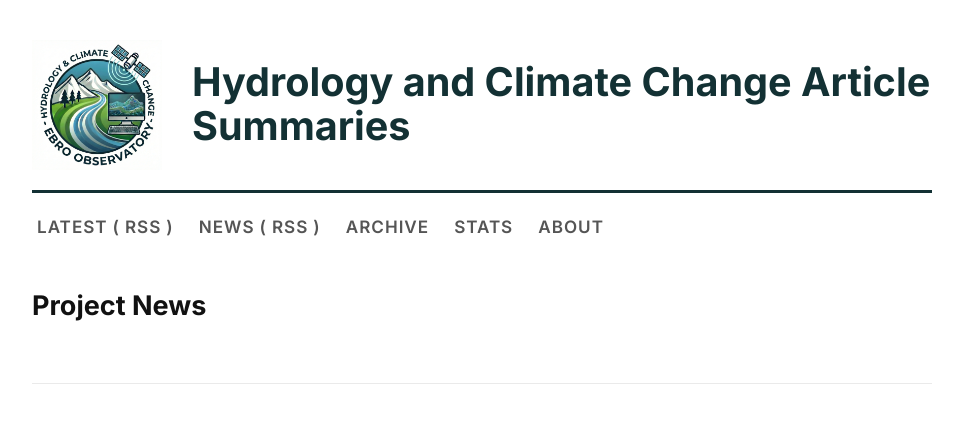
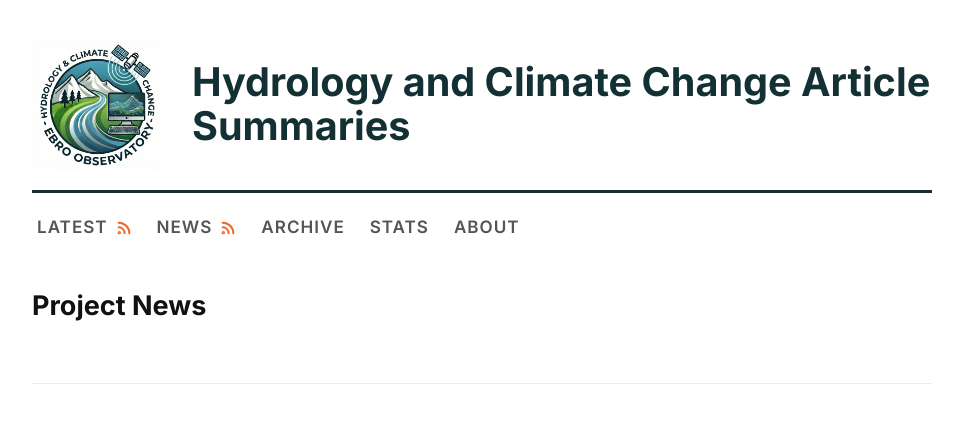
Before and after one commit to bitic/biblioassistant, a Python web app: template templates/news.html in a window 1280 px wide. Shown: the top 421 px of the page, without its empty margins (158-1121 px from the left). Run offline with Jinja, Linux system fonts and the light colour scheme; the template is opened without the code that fills it, so the values that code supplies are empty.

Commit message:
Replace (RSS) text with SVG icon in menu
- Added RSS icon styling (using the standard orange color #f26522).
- Replaced text labels with a modern SVG icon for better visual appeal.
- Maintained grouping and flexbox alignment.

This commit was coauthored by Gemini CLI

```diff
--- a/templates/base.html
+++ b/templates/base.html
@@ -96,7 +96,9 @@
         header nav a { color: #555; font-weight: 600; }
         header nav a:hover { color: var(--accent-color); }
 
-        .nav-item { display: flex; align-items: center; gap: 5px; color: #555; font-weight: 600; }
+        .nav-item { display: flex; align-items: center; gap: 8px; color: #555; font-weight: 600; }
+        .rss-icon { color: #f26522; vertical-align: middle; transition: transform 0.2s; }
+        .rss-icon:hover { transform: scale(1.2); }
 
         .paper-item { margin-bottom: 40px; }
         .paper-title { font-size: 1.4em; margin-bottom: 5px; display: block; font-weight: 600; font-family: var(--font-sans); }
@@ -166,8 +168,26 @@
             <h1><a href="/index.html">Hydrology and Climate Change Article Summaries</a></h1>
         </div>
         <nav>
-            <span class="nav-item"><a href="/index.html">Latest</a> (<a href="/feed.xml">RSS</a>)</span>
-            <span class="nav-item"><a href="/news.html">News</a> (<a href="/news.xml">RSS</a>)</span>
+            <span class="nav-item">
+                <a href="/index.html">Latest</a>
+                <a href="/feed.xml" title="Latest Articles RSS">
+                    <svg xmlns="http://www.w3.org/2000/svg" width="16" height="16" viewBox="0 0 24 24" fill="none" stroke="currentColor" stroke-width="3" stroke-linecap="round" stroke-linejoin="round" class="rss-icon">
+                        <path d="M4 11a9 9 0 0 1 9 9"></path>
+                        <path d="M4 4a16 16 0 0 1 16 16"></path>
+                        <circle cx="5" cy="19" r="1"></circle>
+                    </svg>
+                </a>
+            </span>
+            <span class="nav-item">
+                <a href="/news.html">News</a>
+                <a href="/news.xml" title="News RSS">
+                    <svg xmlns="http://www.w3.org/2000/svg" width="16" height="16" viewBox="0 0 24 24" fill="none" stroke="currentColor" stroke-width="3" stroke-linecap="round" stroke-linejoin="round" class="rss-icon">
+                        <path d="M4 11a9 9 0 0 1 9 9"></path>
+                        <path d="M4 4a16 16 0 0 1 16 16"></path>
+                        <circle cx="5" cy="19" r="1"></circle>
+                    </svg>
+                </a>
+            </span>
             <a href="/archive.html">Archive</a>
             <a href="/stats.html">Stats</a>
             <a href="/about.html">About</a>
```
